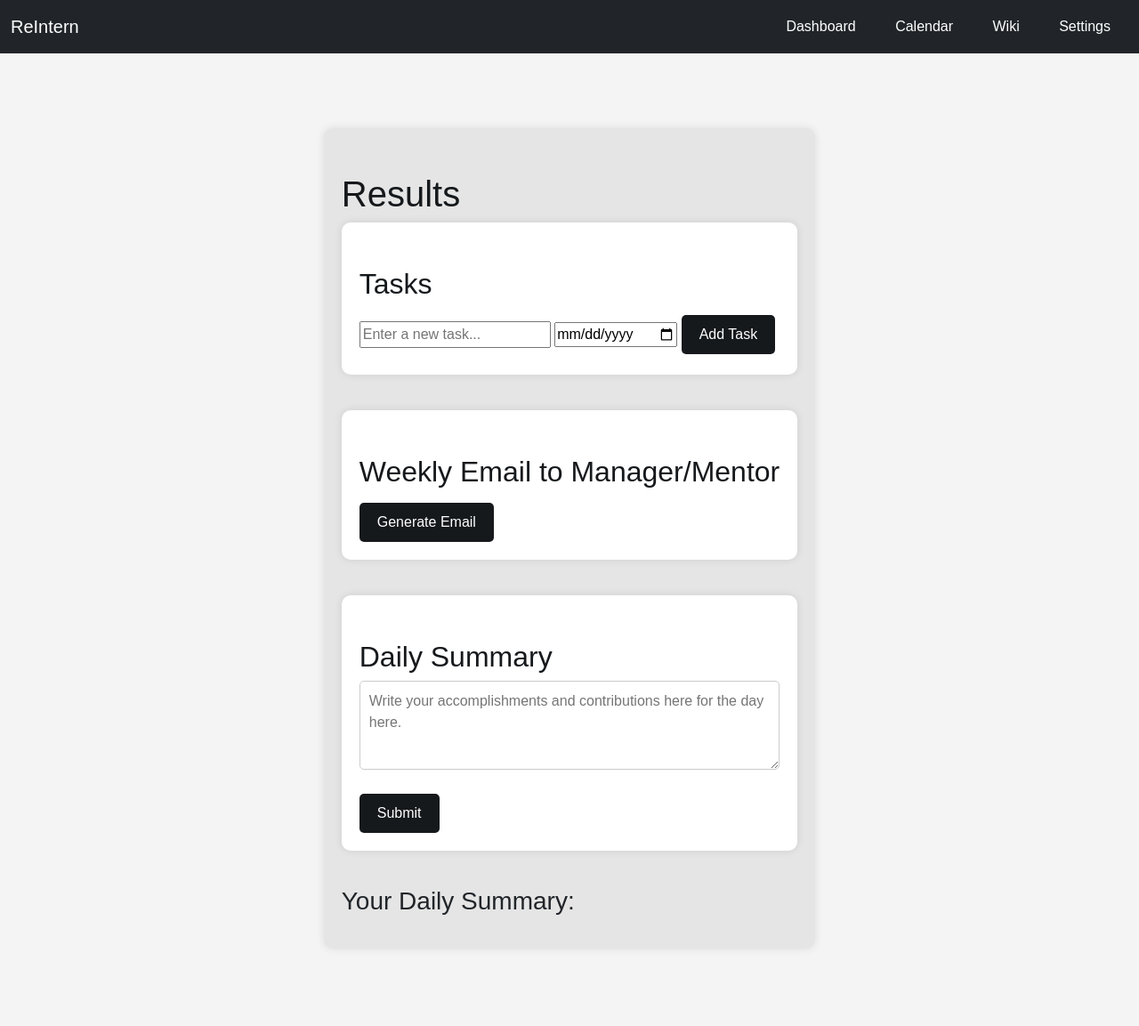
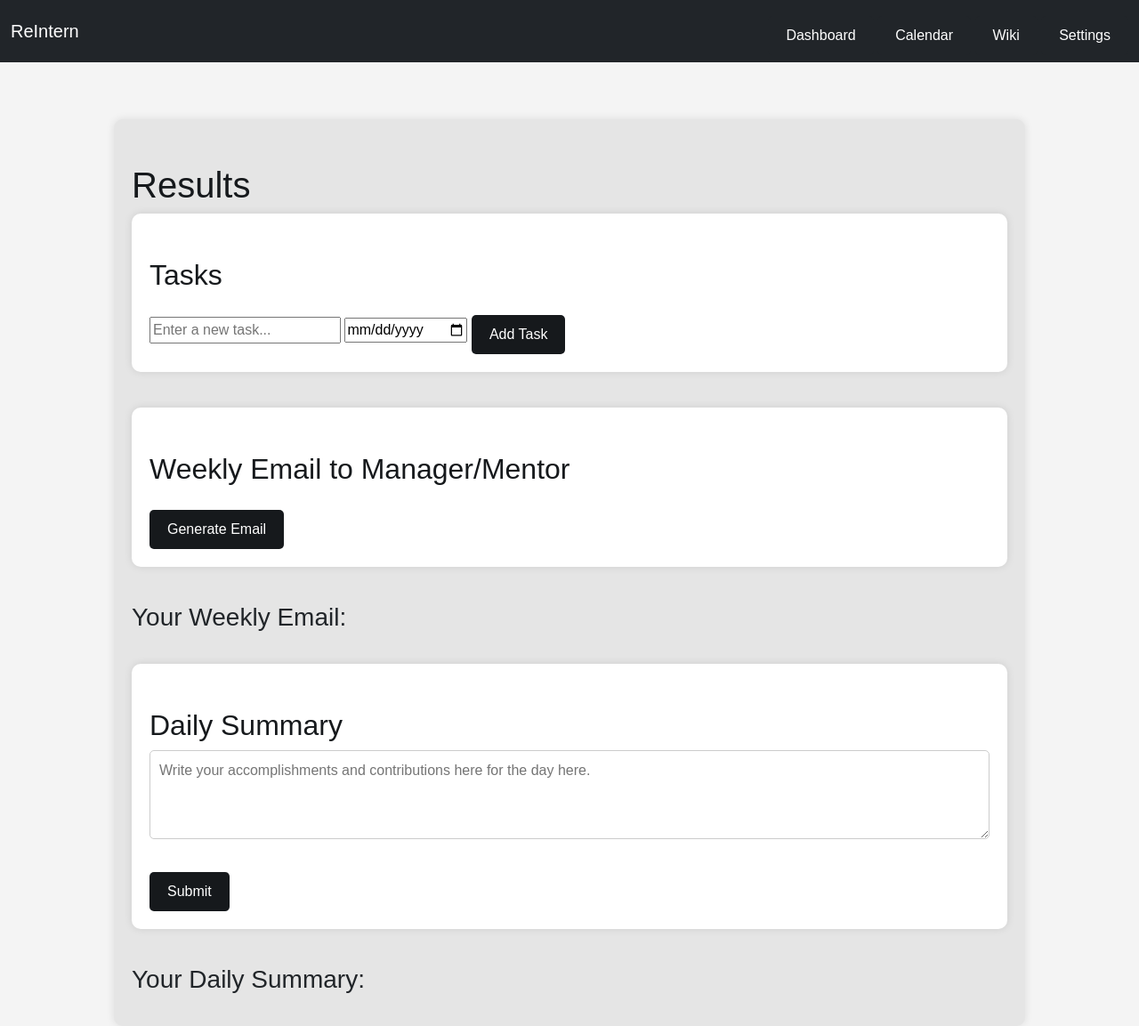
Before and after one commit to TheManWhoLikesToCode/ReIntern, a Flask app: page /dashboard in a window 1280 px wide. Shown: the whole page at 89% size. Before the commit the page ends 1066 px from the top, so only its background shows below. Run offline with Flask 3, Linux system fonts and the light colour scheme.

Commit message:
Added Generate Weekly Email

```diff
--- a/app.py
+++ b/app.py
@@ -3,7 +3,7 @@ from flask_behind_proxy import FlaskBehindProxy
 from flask_sqlalchemy import SQLAlchemy
 from werkzeug.security import generate_password_hash, check_password_hash
 from flask import jsonify
-from prompt import generate_brag_sheet
+from prompt import generate_brag_sheet, generate_weekly_email
 import logging
 
 app = Flask(__name__)
@@ -116,6 +116,18 @@ def calendar_display():
     return render_template('calendar.html')
 
 
+@app.route('/generate_email', methods=['POST'])
+def generate_email():
+    if 'loggedin' in session:
+        name = session['name']
+        summary = request.get_json().get('summary', '')
+        email_content = generate_weekly_email(summary, name)
+        session['email_content'] = email_content
+        return jsonify({'email_content': email_content})
+    else:
+        return redirect(url_for('login'))
+
+
 @app.route("/index", methods=('GET', 'POST'))
 def result():
     if 'loggedin' in session:
--- a/static/style_two.css
+++ b/static/style_two.css
@@ -1,12 +1,12 @@
 /* layout_two.html */
 body {
-  margin: 0;
+  margin: auto;
+  margin-bottom: 10%;
   padding: 0;
   height: 100vh;
   width: 100%;
   font-family: Arial, sans-serif;
   background-color: #f4f4f4;
-
   background-size: cover;
   background-position: center;
 }
@@ -59,14 +59,15 @@ body {
 
 .dashboard_page {
   margin: 5%;
+  margin-bottom: 10%; /* Increase this value to add more space at the bottom */
   display: flex;
   flex-direction: column;
   align-items: center;
 }
 
 .box {
-  max-width: 800px;
-  margin: 20px auto; /* This will create a space at the top */
+  min-width: 80vw;
+  margin: auto; /* This will create a space at the top */
   padding: 20px;
   background-color: #e5e5e5;
   border-radius: 10px;
@@ -86,6 +87,18 @@ body {
   background-color: #fff;
   border-radius: 10px;
   box-shadow: 0px 0px 10px rgba(0, 0, 0, 0.1);
+}
+
+.btn {
+  padding: 10px 20px;
+  border: none;
+  border-radius: 5px;
+  background-color: #16191c;
+  color: white;
+  font-size: 1em;
+  cursor: pointer;
+  transition: background-color 0.3s ease;
+  margin-top: 10px; /* New */
 }
 
 h1,
--- a/templates/dashboard.html
+++ b/templates/dashboard.html
@@ -18,7 +18,11 @@
       <div class="email">
         <h2>Weekly Email to Manager/Mentor</h2>
         <p id="emailContent"></p>
-        <button class="btn" onclick="generateEmail()">Generate Email</button>
+        <button class="btn" onclick="generate_weekly_email()">Generate Email</button>
+      </div>
+      <div id="emailOutput">
+        <h3>Your Weekly Email:</h3>
+        <p id="emailResult"></p>
       </div>
 
       <div class="dailySummary">
```
Also changed, not shown: prompt.py (+31 -0 lines), prompts.txt (added, +8 -0 lines), requirements.txt (+3 -6 lines), README.md, instance/Database.db, 1 other file.
